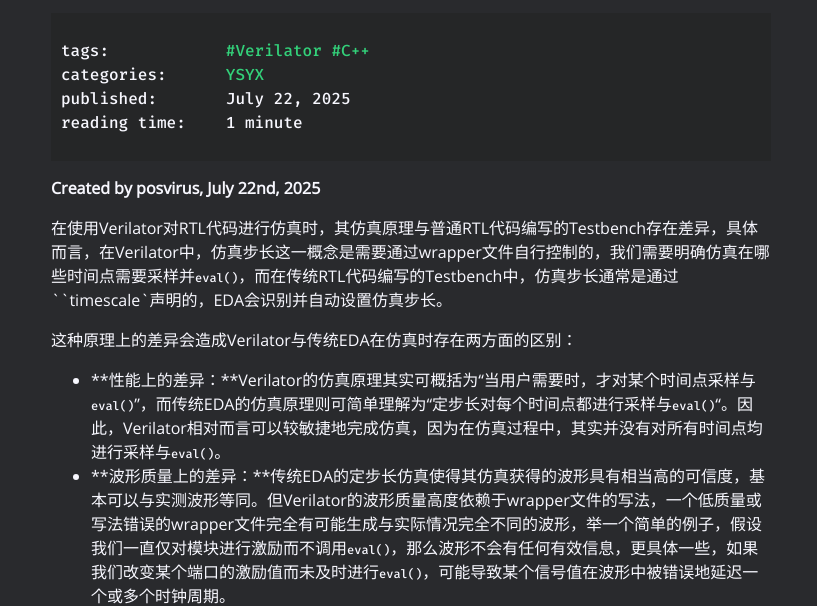
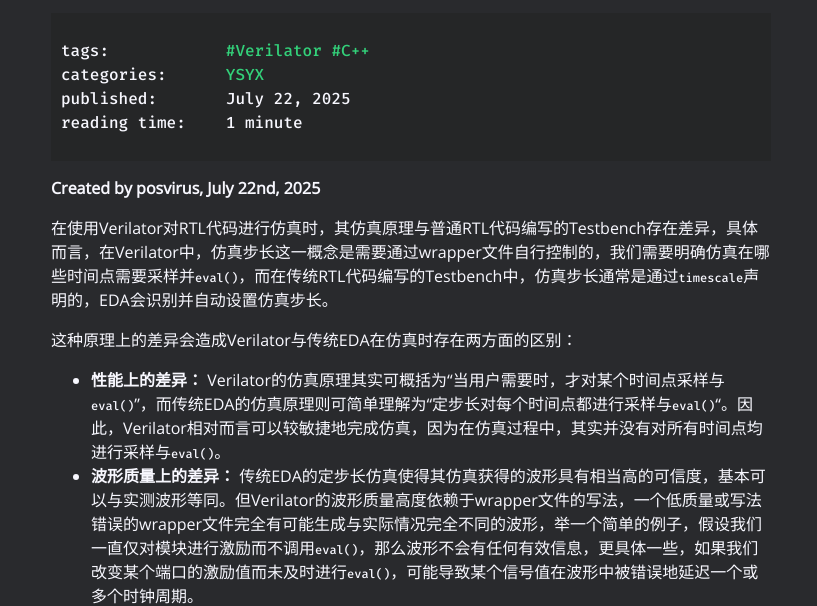
Before and after one commit to posvirus/posvirus.github.io, a plain HTML site: page post/ysyx-verilator/index.html in a window 1280 px wide. Shown: the part 196-802 px from the top of the page, without its empty margins (229-1046 px from the left). Drawn offline with Linux system fonts and the light colour scheme.

Commit message:
update blog

```diff
--- a/post/ysyx-verilator/index.html
+++ b/post/ysyx-verilator/index.html
@@ -96,11 +96,11 @@
 
     <div>
         <p><strong>Created by posvirus, July 22nd, 2025</strong></p>
-<p>在使用Verilator对RTL代码进行仿真时，其仿真原理与普通RTL代码编写的Testbench存在差异，具体而言，在Verilator中，仿真步长这一概念是需要通过wrapper文件自行控制的，我们需要明确仿真在哪些时间点需要采样并<code>eval()</code>，而在传统RTL代码编写的Testbench中，仿真步长通常是通过``timescale`声明的，EDA会识别并自动设置仿真步长。</p>
+<p>在使用Verilator对RTL代码进行仿真时，其仿真原理与普通RTL代码编写的Testbench存在差异，具体而言，在Verilator中，仿真步长这一概念是需要通过wrapper文件自行控制的，我们需要明确仿真在哪些时间点需要采样并<code>eval()</code>，而在传统RTL代码编写的Testbench中，仿真步长通常是通过<code>timescale</code>声明的，EDA会识别并自动设置仿真步长。</p>
 <p>这种原理上的差异会造成Verilator与传统EDA在仿真时存在两方面的区别：</p>
 <ul>
-<li>**性能上的差异：**Verilator的仿真原理其实可概括为“当用户需要时，才对某个时间点采样与<code>eval()</code>”，而传统EDA的仿真原理则可简单理解为“定步长对每个时间点都进行采样与<code>eval()</code>“。因此，Verilator相对而言可以较敏捷地完成仿真，因为在仿真过程中，其实并没有对所有时间点均进行采样与<code>eval()</code>。</li>
-<li>**波形质量上的差异：**传统EDA的定步长仿真使得其仿真获得的波形具有相当高的可信度，基本可以与实测波形等同。但Verilator的波形质量高度依赖于wrapper文件的写法，一个低质量或写法错误的wrapper文件完全有可能生成与实际情况完全不同的波形，举一个简单的例子，假设我们一直仅对模块进行激励而不调用<code>eval()</code>，那么波形不会有任何有效信息，更具体一些，如果我们改变某个端口的激励值而未及时进行<code>eval()</code>，可能导致某个信号值在波形中被错误地延迟一个或多个时钟周期。</li>
+<li><strong>性能上的差异：</strong> Verilator的仿真原理其实可概括为“当用户需要时，才对某个时间点采样与<code>eval()</code>”，而传统EDA的仿真原理则可简单理解为“定步长对每个时间点都进行采样与<code>eval()</code>“。因此，Verilator相对而言可以较敏捷地完成仿真，因为在仿真过程中，其实并没有对所有时间点均进行采样与<code>eval()</code>。</li>
+<li><strong>波形质量上的差异：</strong> 传统EDA的定步长仿真使得其仿真获得的波形具有相当高的可信度，基本可以与实测波形等同。但Verilator的波形质量高度依赖于wrapper文件的写法，一个低质量或写法错误的wrapper文件完全有可能生成与实际情况完全不同的波形，举一个简单的例子，假设我们一直仅对模块进行激励而不调用<code>eval()</code>，那么波形不会有任何有效信息，更具体一些，如果我们改变某个端口的激励值而未及时进行<code>eval()</code>，可能导致某个信号值在波形中被错误地延迟一个或多个时钟周期。</li>
 </ul>
 <p>因此，有必要探究有效的wrapper文件写法，因为当我们需要通过波形对模块进行debug时，我们自然不希望最后发现是wrapper文件的写法导致生成不符合预期的波形。</p>
 <p>首先，我们需要明确，在wrapper文件中，其主要实现了两类操作，第一是<strong>实现激励信号的变化并重新对被测模块进行<code>eval()</code></strong>，第二则是<strong>实现波形中时间的推移</strong>，为此，我们给出一个模式化的wrapper文件写法：</p>
```
